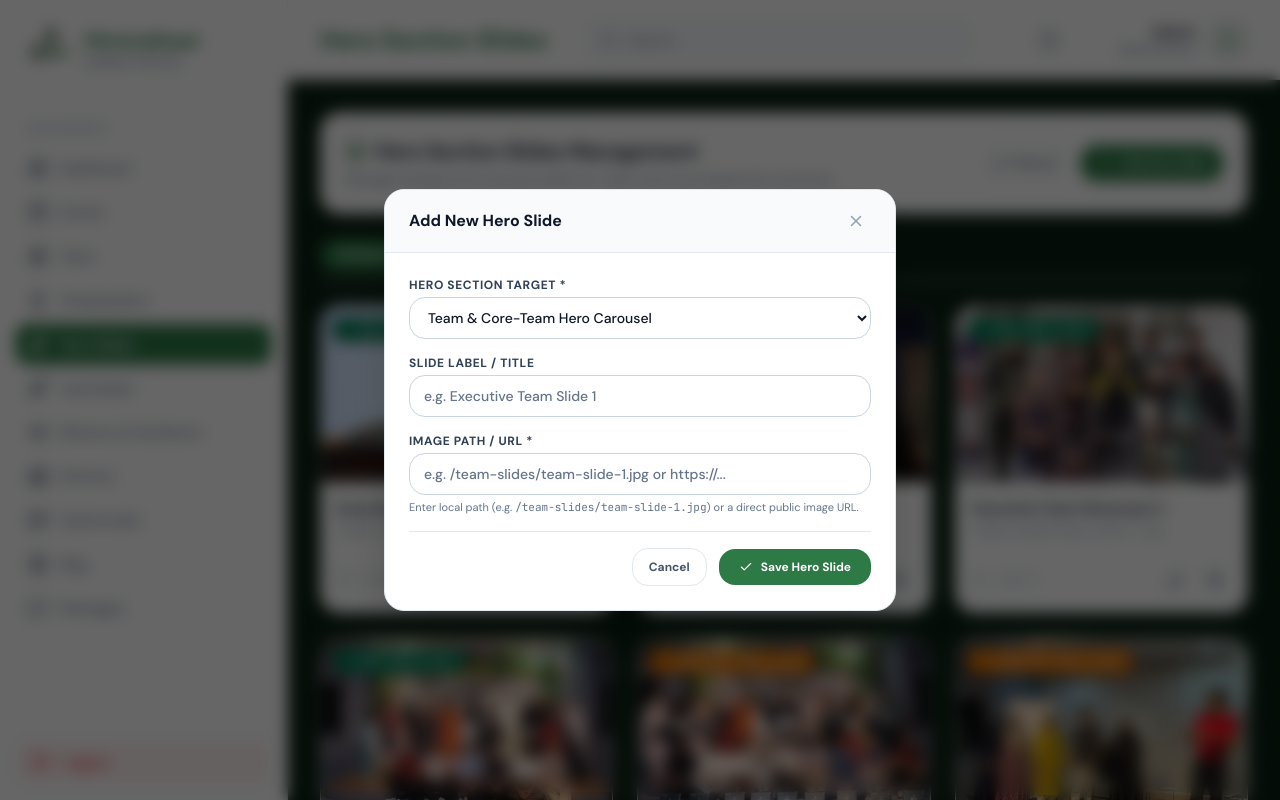
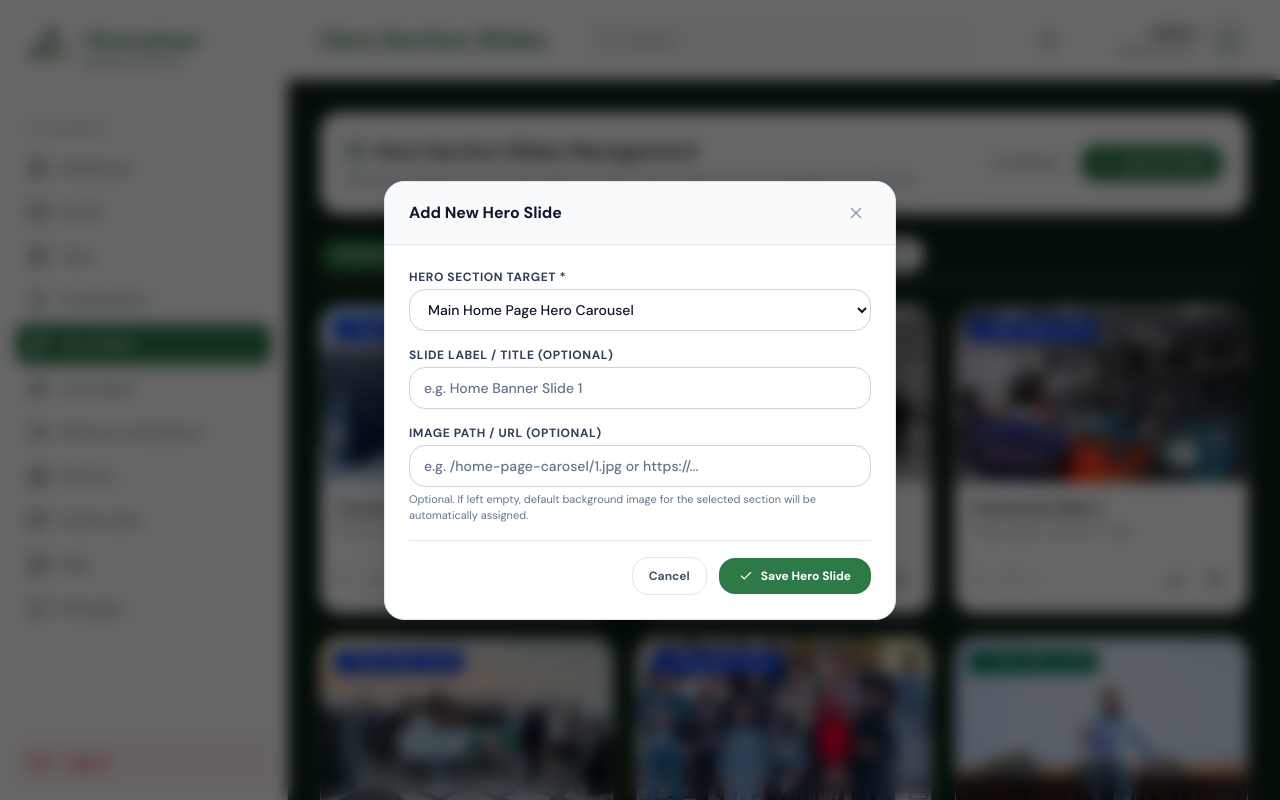
Before and after one commit to himmatkaarofficial/himmatkaar, a Next.js app: page /dashboard/admin/hero-slides in a window 1280 px wide. Both pictures are taken after a click on the button "Add Hero Slide". Built offline with nearby package versions, Linux system fonts and the light colour scheme; no server answers; the database is empty; a web font is replaced by a local one.

Commit message:
Support dynamic Home Page hero slides, make image path optional, and provide complete Supabase schema

```diff
--- a/app/api/hero-slides/[id]/route.ts
+++ b/app/api/hero-slides/[id]/route.ts
@@ -11,7 +11,16 @@ export async function PUT(
   try {
     const { id } = await params;
     const body = await request.json();
-    const { section, title, image, display_order } = body;
+    const { section = 'home', title, image, display_order } = body;
+
+    const defaultFallbackImage =
+      section === 'home'
+        ? '/home-page-carosel/1.jpg'
+        : section === 'team'
+        ? '/team-slides/team-slide-1.jpg'
+        : '/launchpad-slides/launchpad-slide-1-v2.jpg';
+
+    const finalImage = (image && image.trim()) ? image.trim() : defaultFallbackImage;
 
     try {
       const { data, error } = await supabaseAdmin
@@ -19,7 +28,7 @@ export async function PUT(
         .update({
           section,
           title,
-          image,
+          image: finalImage,
           display_order,
         })
         .eq('id', id)
@@ -34,7 +43,7 @@ export async function PUT(
     }
 
     return NextResponse.json({
-      slide: { id, section, title, image, display_order }
+      slide: { id, section, title, image: finalImage, display_order }
     });
   } catch (error) {
     console.error('Error updating hero slide:', error);
--- a/app/api/hero-slides/route.ts
+++ b/app/api/hero-slides/route.ts
@@ -6,14 +6,19 @@ export const revalidate = 0;
 
 export interface HeroSlide {
   id: string;
-  section: 'team' | 'launchpad';
+  section: 'home' | 'team' | 'launchpad';
   title?: string;
-  image: string;
+  image?: string;
   display_order?: number;
   created_at?: string;
 }
 
 let memoryHeroSlides: HeroSlide[] = [
+  { id: 'home-1', section: 'home', title: 'Community Slide 1', image: '/home-page-carosel/1.jpg', display_order: 1 },
+  { id: 'home-2', section: 'home', title: 'Community Slide 2', image: '/home-page-carosel/2.jpg', display_order: 2 },
+  { id: 'home-3', section: 'home', title: 'Community Slide 3', image: '/home-page-carosel/3.jpg', display_order: 3 },
+  { id: 'home-4', section: 'home', title: 'Community Slide 4', image: '/home-page-carosel/4.jpeg', display_order: 4 },
+  { id: 'home-5', section: 'home', title: 'Community Slide 5', image: '/home-page-carosel/5.jpeg', display_order: 5 },
   { id: 'team-1', section: 'team', title: 'Executive Team Showcase 1', image: '/team-slides/team-slide-1.jpg', display_order: 1 },
   { id: 'team-2', section: 'team', title: 'Executive Team Showcase 2', image: '/team-slides/team-slide-2.jpg', display_order: 2 },
   { id: 'team-3', section: 'team', title: 'Executive Team Showcase 3', image: '/team-slides/team-slide-3.jpg', display_order: 3 },
@@ -46,7 +51,7 @@ export async function GET(request: Request) {
         dbSlides = data as HeroSlide[];
       }
     } catch {
-      // Supabase table might not exist yet, fallback to memory
+      // Supabase table fallback
     }
 
     let slides = dbSlides || memoryHeroSlides;
@@ -64,17 +69,22 @@ export async function GET(request: Request) {
 export async function POST(request: Request) {
   try {
     const body = await request.json();
-    const { section = 'team', title = '', image } = body;
+    const { section = 'home', title = '', image = '' } = body;
 
-    if (!image) {
-      return NextResponse.json({ error: 'Image URL is required' }, { status: 400 });
-    }
+    const defaultFallbackImage =
+      section === 'home'
+        ? '/home-page-carosel/1.jpg'
+        : section === 'team'
+        ? '/team-slides/team-slide-1.jpg'
+        : '/launchpad-slides/launchpad-slide-1-v2.jpg';
+
+    const finalImage = (image && image.trim()) ? image.trim() : defaultFallbackImage;
 
     const newSlide: HeroSlide = {
       id: `slide-${Date.now()}`,
       section,
-      title: title || `${section === 'team' ? 'Team' : 'Launchpad'} Slide`,
-      image,
+      title: title || `${section.toUpperCase()} Hero Slide`,
+      image: finalImage,
       display_order: memoryHeroSlides.length + 1,
       created_at: new Date().toISOString(),
     };
@@ -95,7 +105,7 @@ export async function POST(request: Request) {
         return NextResponse.json({ slide: data }, { status: 201 });
       }
     } catch {
-      // Fallback to memory
+      // Fallback
     }
 
     memoryHeroSlides.push(newSlide);
--- a/app/page.tsx
+++ b/app/page.tsx
@@ -64,19 +64,36 @@ export default function Home() {
     fetchPartnerLogos();
   }, []);
 
+  const [homeHeroImages, setHomeHeroImages] = useState<string[]>([
+    "/home-page-carosel/1.jpg",
+    "/home-page-carosel/2.jpg",
+    "/home-page-carosel/3.jpg",
+    "/home-page-carosel/4.jpeg",
+    "/home-page-carosel/5.jpeg"
+  ]);
+
+  useEffect(() => {
+    async function fetchHomeHeroSlides() {
+      try {
+        const res = await fetch("/api/hero-slides?section=home");
+        const data = await res.json();
+        if (data.slides && data.slides.length > 0) {
+          setHomeHeroImages(data.slides.map((s: { image?: string }) => s.image || "/home-page-carosel/1.jpg"));
+        }
+      } catch (err) {
+        console.error("Failed to fetch home hero slides:", err);
+      }
+    }
+    fetchHomeHeroSlides();
+  }, []);
+
   // Hero Section Data
   const heroData = {
     headline: "Evolve Your Future with Himmatkaar!",
     urduHeadline: "ہمت کار",
     primaryCTA: { text: "Apply for Himmatkaar LaunchPad" },
     secondaryCTA: { text: "Learn More", href: "/about" },
-    heroImages: [
-      "/home-page-carosel/1.jpg",
-      "/home-page-carosel/2.jpg",
-      "/home-page-carosel/3.jpg",
-      "/home-page-carosel/4.jpeg",
-      "/home-page-carosel/5.jpeg"
-    ]
+    heroImages: homeHeroImages
   };
 
   // About Section Data
--- a/components/AdminHeroSlidesManager.tsx
+++ b/components/AdminHeroSlidesManager.tsx
@@ -2,20 +2,20 @@
 
 import React, { useState, useEffect } from "react";
 import Image from "next/image";
-import { Plus, Trash2, Edit3, Image as ImageIcon, Loader2, Sparkles, Layers, RefreshCw, X, Check } from "lucide-react";
+import { Plus, Trash2, Edit3, Image as ImageIcon, Loader2, Layers, RefreshCw, X, Check } from "lucide-react";
 
 export interface HeroSlide {
   id: string;
-  section: "team" | "launchpad";
+  section: "home" | "team" | "launchpad";
   title?: string;
-  image: string;
+  image?: string;
   display_order?: number;
 }
 
 export default function AdminHeroSlidesManager() {
   const [slides, setSlides] = useState<HeroSlide[]>([]);
   const [loading, setLoading] = useState(true);
-  const [activeTab, setActiveTab] = useState<"all" | "team" | "launchpad">("all");
+  const [activeTab, setActiveTab] = useState<"all" | "home" | "team" | "launchpad">("all");
 
   // Modal state
   const [isModalOpen, setIsModalOpen] = useState(false);
@@ -23,7 +23,7 @@ export default function AdminHeroSlidesManager() {
 
   // Form fields
   const [formData, setFormData] = useState({
-    section: "team" as "team" | "launchpad",
+    section: "home" as "home" | "team" | "launchpad",
     title: "",
     image: "",
   });
@@ -57,7 +57,7 @@ export default function AdminHeroSlidesManager() {
   const handleOpenAddModal = () => {
     setEditingSlide(null);
     setFormData({
-      section: activeTab === "launchpad" ? "launchpad" : "team",
+      section: activeTab === "all" ? "home" : activeTab,
       title: "",
       image: "",
     });
@@ -69,17 +69,13 @@ export default function AdminHeroSlidesManager() {
     setFormData({
       section: slide.section,
       title: slide.title || "",
-      image: slide.image,
+      image: slide.image || "",
     });
     setIsModalOpen(true);
   };
 
   const handleSubmit = async (e: React.FormEvent) => {
     e.preventDefault();
-    if (!formData.image.trim()) {
-      showFeedback("error", "Please provide an image URL or path.");
-      return;
-    }
 
     setSubmitting(true);
     try {
@@ -152,7 +148,7 @@ export default function AdminHeroSlidesManager() {
             Hero Section Slides Management
           </h2>
           <p className="text-sm text-slate-500 mt-1">
-            Manage background carousel slides for Team and Launchpad hero sections.
+            Manage background carousel slides for Main Home, Team, and Launchpad hero sections.
           </p>
         </div>
 
@@ -191,7 +187,7 @@ export default function AdminHeroSlidesManager() {
       )}
 
       {/* Tabs */}
-      <div className="flex items-center gap-2 border-b border-slate-200 pb-2">
+      <div className="flex flex-wrap items-center gap-2 border-b border-slate-200 pb-2">
         <button
           onClick={() => setActiveTab("all")}
           className={`px-4 py-2 rounded-xl text-xs font-bold transition-all ${
@@ -204,6 +200,17 @@ export default function AdminHeroSlidesManager() {
         </button>
 
         <button
+          onClick={() => setActiveTab("home")}
+          className={`px-4 py-2 rounded-xl text-xs font-bold transition-all ${
+            activeTab === "home"
+              ? "bg-[var(--color-courage-green)] text-white shadow-sm"
+              : "bg-white text-slate-600 border border-slate-200 hover:bg-slate-50"
+          }`}
+        >
+          Home Page Slides ({slides.filter((s) => s.section === "home").length})
+        </button>
+
+        <button
           onClick={() => setActiveTab("team")}
           className={`px-4 py-2 rounded-xl text-xs font-bold transition-all ${
             activeTab === "team"
@@ -211,7 +218,7 @@ export default function AdminHeroSlidesManager() {
               : "bg-white text-slate-600 border border-slate-200 hover:bg-slate-50"
           }`}
         >
-          Team Hero Slides ({slides.filter((s) => s.section === "team").length})
+          Team Page Slides ({slides.filter((s) => s.section === "team").length})
         </button>
 
         <button
@@ -222,7 +229,7 @@ export default function AdminHeroSlidesManager() {
               : "bg-white text-slate-600 border border-slate-200 hover:bg-slate-50"
           }`}
         >
-          Launchpad Hero Slides ({slides.filter((s) => s.section === "launchpad").length})
+          Launchpad Slides ({slides.filter((s) => s.section === "launchpad").length})
         </button>
       </div>
 
@@ -236,7 +243,7 @@ export default function AdminHeroSlidesManager() {
           <ImageIcon className="mx-auto text-slate-300 mb-3" size={48} />
           <h3 className="text-base font-bold text-slate-800">No Hero Slides Found</h3>
           <p className="text-xs text-slate-500 mt-1 max-w-sm mx-auto">
-            Add your first background image slide for this section to display it dynamically on the website.
+            Add your first background image slide for this section.
           </p>
           <button
             onClick={handleOpenAddModal}
@@ -254,6 +261,7 @@ export default function AdminHeroSlidesManager() {
             >
               <div>
                 <div className="relative h-44 w-full bg-slate-900 overflow-hidden">
+                  {slide.image ? (
                     <Image
                       src={slide.image}
                       alt={slide.title || "Hero Slide"}
@@ -261,9 +269,18 @@ export default function AdminHeroSlidesManager() {
                       className="object-cover transition-transform duration-500 group-hover:scale-105"
                       sizes="400px"
                     />
+                  ) : (
+                    <div className="w-full h-full flex items-center justify-center text-slate-500 font-mono text-xs">
+                      No Image Provided (Default Fallback Active)
+                    </div>
+                  )}
                   <span
                     className={`absolute top-3 left-3 text-[10px] font-mono font-bold uppercase tracking-wider px-2.5 py-1 rounded-md text-white shadow-md ${
-                      slide.section === "team" ? "bg-emerald-700" : "bg-amber-600"
+                      slide.section === "home"
+                        ? "bg-blue-700"
+                        : slide.section === "team"
+                        ? "bg-emerald-700"
+                        : "bg-amber-600"
                     }`}
                   >
                     • {slide.section.toUpperCase()} HERO SLIDE
@@ -272,10 +289,10 @@ export default function AdminHeroSlidesManager() {
 
                 <div className="p-4">
                   <h4 className="font-bold text-sm text-slate-900 mb-1">
-                    {slide.title || `${slide.section === "team" ? "Team" : "Launchpad"} Background Slide`}
+                    {slide.title || `${slide.section.toUpperCase()} Background Slide`}
                   </h4>
-                  <p className="text-[11px] font-mono text-slate-500 truncate" title={slide.image}>
-                    {slide.image}
+                  <p className="text-[11px] font-mono text-slate-500 truncate" title={slide.image || "Default fallback"}>
+                    {slide.image || "(Default image will be used)"}
                   </p>
                 </div>
               </div>
@@ -328,10 +345,11 @@ export default function AdminHeroSlidesManager() {
                 <select
                   value={formData.section}
                   onChange={(e) =>
-                    setFormData({ ...formData, section: e.target.value as "team" | "launchpad" })
+                    setFormData({ ...formData, section: e.target.value as "home" | "team" | "launchpad" })
                   }
                   className="w-full px-3.5 py-2.5 rounded-xl border border-slate-300 text-slate-900 bg-white focus:outline-none focus:ring-2 focus:ring-[var(--color-courage-green)] text-sm font-medium"
                 >
+                  <option value="home">Main Home Page Hero Carousel</option>
                   <option value="team">Team & Core-Team Hero Carousel</option>
                   <option value="launchpad">LaunchPad Fellowship Hero Carousel</option>
                 </select>
@@ -339,11 +357,11 @@ export default function AdminHeroSlidesManager() {
 
               <div>
                 <label className="block text-xs font-bold text-slate-700 uppercase tracking-wider mb-1">
-                  Slide Label / Title
+                  Slide Label / Title (Optional)
                 </label>
                 <input
                   type="text"
-                  placeholder="e.g. Executive Team Slide 1"
+                  placeholder="e.g. Home Banner Slide 1"
                   value={formData.title}
                   onChange={(e) => setFormData({ ...formData, title: e.target.value })}
                   className="w-full px-3.5 py-2.5 rounded-xl border border-slate-300 text-slate-900 bg-white focus:outline-none focus:ring-2 focus:ring-[var(--color-courage-green)] text-sm font-medium"
@@ -352,18 +370,17 @@ export default function AdminHeroSlidesManager() {
 
               <div>
                 <label className="block text-xs font-bold text-slate-700 uppercase tracking-wider mb-1">
-                  Image Path / URL *
+                  Image Path / URL (Optional)
                 </label>
                 <input
                   type="text"
-                  placeholder="e.g. /team-slides/team-slide-1.jpg or https://..."
+                  placeholder="e.g. /home-page-carosel/1.jpg or https://..."
                   value={formData.image}
                   onChange={(e) => setFormData({ ...formData, image: e.target.value })}
                   className="w-full px-3.5 py-2.5 rounded-xl border border-slate-300 text-slate-900 bg-white focus:outline-none focus:ring-2 focus:ring-[var(--color-courage-green)] text-sm font-medium"
-                  required
                 />
                 <p className="text-[11px] text-slate-500 mt-1">
-                  Enter local path (e.g. <code>/team-slides/team-slide-1.jpg</code>) or a direct public image URL.
+                  Optional. If left empty, default background image for the selected section will be automatically assigned.
                 </p>
               </div>
 
```
Lines whose indentation alone changed are shown as unchanged.
